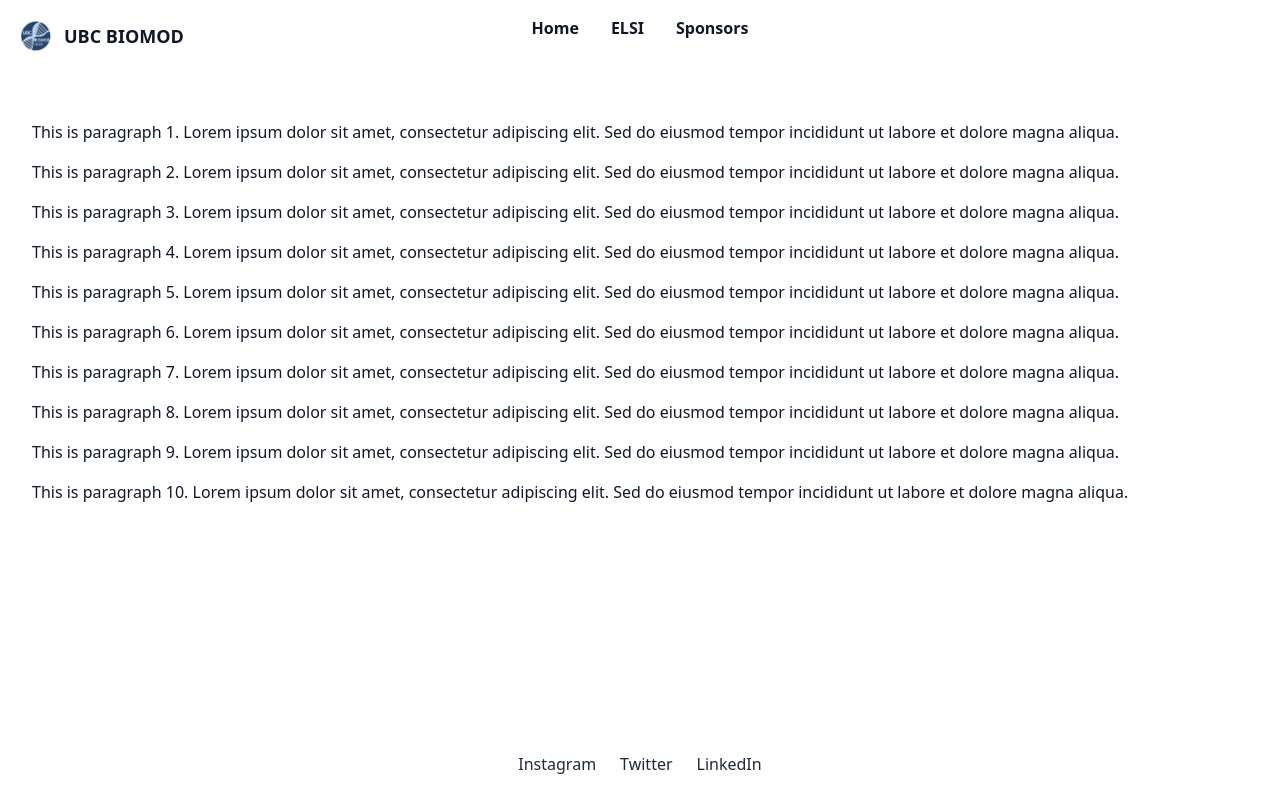
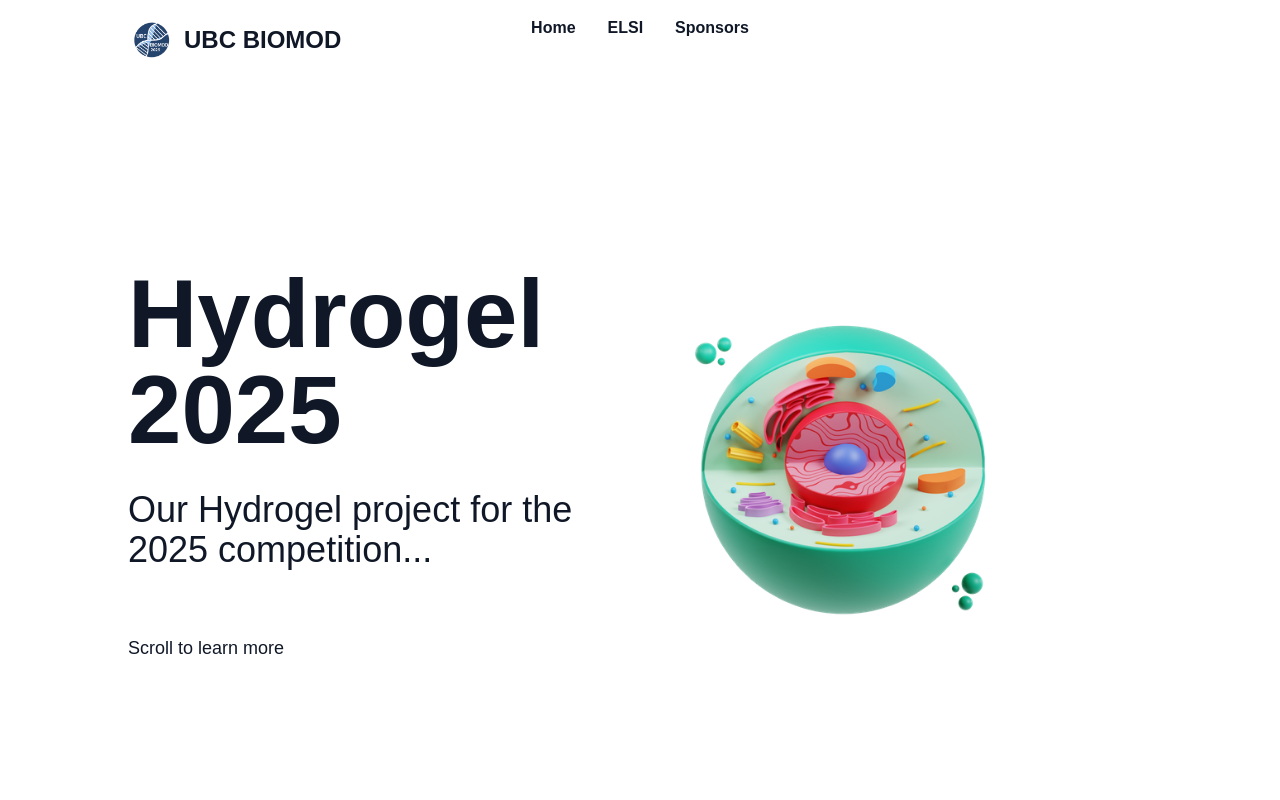
Before and after one commit to ubc-biomod/biomod2025, a React (Vite) app: page / in a window 1280 px wide. Shown: the top 800 px of the page. Built offline with nearby package versions, Linux system fonts and the light colour scheme.

Commit message:
super basic hero, needs font and better styling

```diff
--- a/src/components/Navbar.tsx
+++ b/src/components/Navbar.tsx
@@ -13,10 +13,10 @@ export default function Navbar({ links, currentBase, callToActionLink, isNormalP
   const [isOpen, setIsOpen] = useState(false);
 
   return (
-    <div className="grid grid-cols-3 gap-x-4 px-4 pt-4">
+    <div className="grid grid-cols-3 gap-x-4 px-32 pt-4">
       <div className="flex items-center space-x-2">
-        <img src={logo} alt="UBC BIOMOD Logo" className="h-10 w-10" />
-        <span className="font-bold text-lg">UBC BIOMOD</span>
+        <img src={logo} alt="UBC BIOMOD Logo" className="h-12 w-auto" />
+        <span className="font-bold text-2xl">UBC BIOMOD</span>
       </div>
 
       {/* Hamburger Icon (Mobile) */}
--- a/src/main.tsx
+++ b/src/main.tsx
@@ -52,7 +52,7 @@ ReactDOM.createRoot(document.getElementById('root')!).render(
         />
       }
     >
-      <App />
+      <App/>
     </NormalLayout>
   </React.StrictMode>
 );
--- a/src/pages/MainPage.tsx
+++ b/src/pages/MainPage.tsx
@@ -2,7 +2,26 @@ import React from 'react';
 
 function MainPage() {
   return (
-    <div className="p-8">
+    <div className="mx-32">
+      <div className="grid grid-cols-1 lg:grid-cols-2 gap-8 h-[100vh]">
+        <div className="flex flex-col justify-center">
+          <h1 className="text-8xl font-bold mb-4">Hydrogel 2025</h1>
+          <p className="text-4xl mt-4">
+            Our Hydrogel project for the 2025 competition...
+          </p>
+          <p className="text-lg mt-16">
+            Scroll to learn more
+          </p>
+        </div>
+        <div className="flex flex-col justify-center">
+          <img
+            src="/images/cell.png"
+            alt="Hydrogel Project"
+            className="w-3/4 h-auto rounded-lg"
+          />
+        </div>
+
+      </div>
       <div className="mt-8 space-y-4">
         {Array.from({ length: 10 }, (_, i) => (
           <p key={i}>
--- a/src/styles/global.css
+++ b/src/styles/global.css
@@ -1,6 +1,13 @@
 @import 'tailwindcss';
 @import "tailwindcss/preflight"
+@import url('https://fonts.googleapis.com/css2?family=Manrope:wght@200..800&display=swap');
 @tailwind utilities;
+
+body {
+  font-family: "Manrope", sans-serif;
+  font-optical-sizing: auto;
+  font-style: normal;
+}
 
 .hero {
   /* --sl-color-hairline: transparent; */
```
Also changed, not shown: public/images/cell.png (added).
